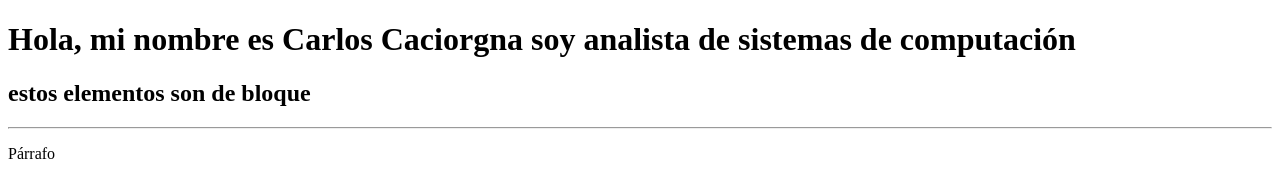
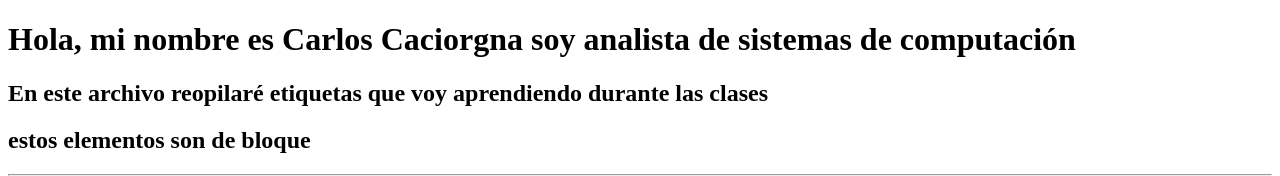
Before and after one commit to carcacio2023/UNNE-FrontEnd, a plain HTML site: page index.html in a window 1280 px wide. Shown: the top 176 px of the page. Drawn offline with Linux system fonts and the light colour scheme.

Commit message:
Aclaración

```diff
--- a/index.html
+++ b/index.html
@@ -6,6 +6,7 @@
     </head>
     <body>
         <h1>Hola, mi nombre  es Carlos Caciorgna soy analista de sistemas de computación</h1>
+        <h2>En este archivo reopilaré etiquetas que voy aprendiendo durante las clases</h2>
         <h2>estos elementos son de bloque</h2>
         <hr /> <!--dibuja una línea horizontal-->
         <p>Párrafo</p>
```
